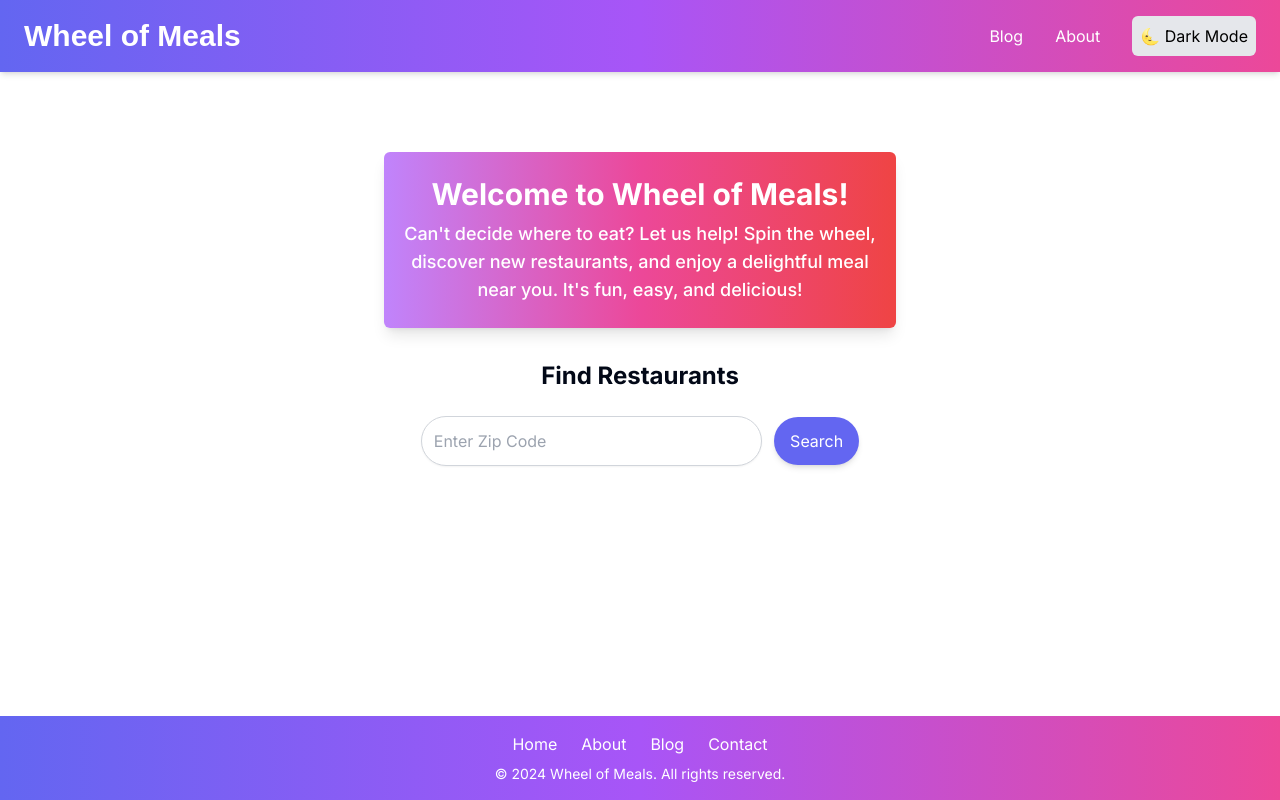
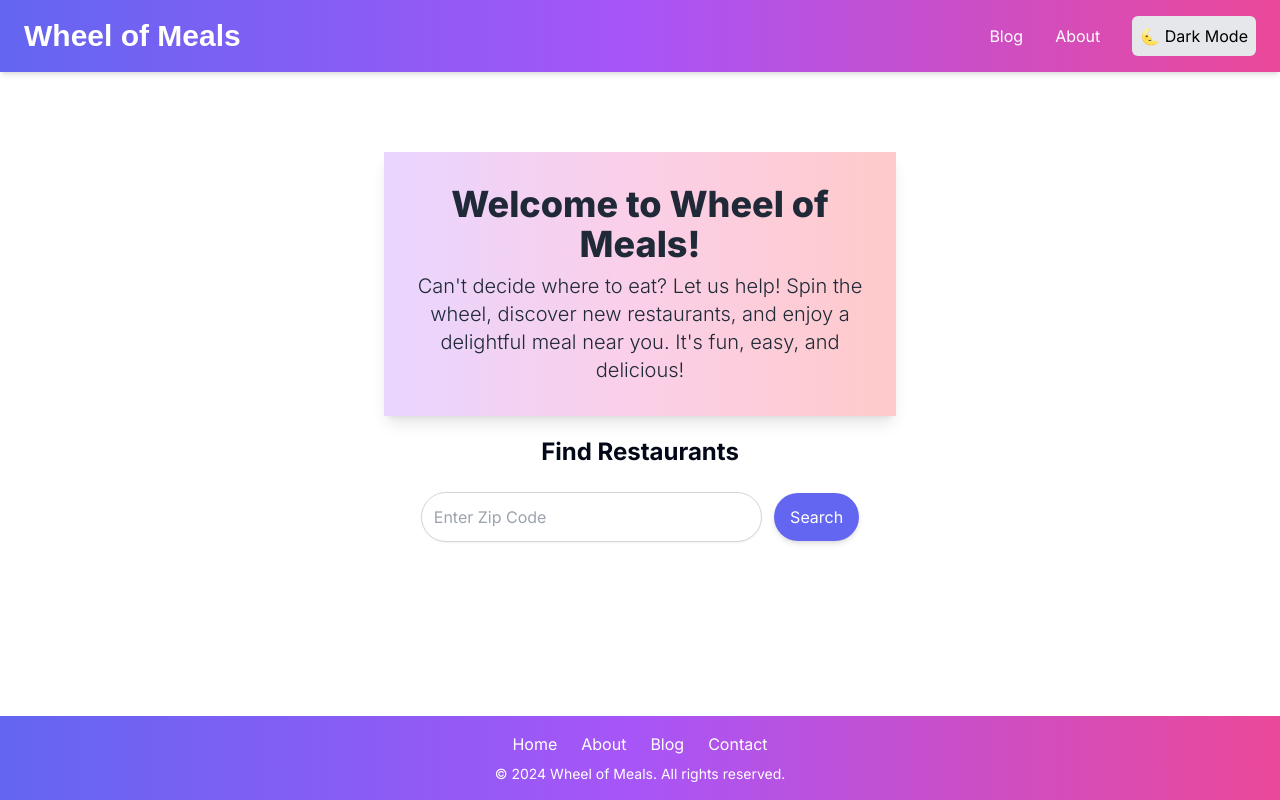
Before and after one commit to omeryildirim0/wheel, a Next.js app: page / in a window 1280 px wide. Built offline with nearby package versions, Linux system fonts and the light colour scheme.

Commit message:
new header main

```diff
--- a/components/HeaderMain.tsx
+++ b/components/HeaderMain.tsx
@@ -1,8 +1,8 @@
 const HeaderMain = () => {
     return (
-      <div className="bg-gradient-to-r from-purple-400 via-pink-500 to-red-500 text-white text-center py-6 px-4 rounded-md shadow-lg mb-8">
-        <h1 className="text-3xl font-bold mb-2">Welcome to Wheel of Meals!</h1>
-        <p className="text-lg font-medium">
+      <div className="bg-gradient-to-r from-purple-200 via-pink-200 to-red-200 text-gray-800 text-center py-8 px-6 shadow-lg w-full">
+        <h1 className="text-4xl font-extrabold mb-2">Welcome to Wheel of Meals!</h1>
+        <p className="text-xl font-light">
           Can't decide where to eat? Let us help! Spin the wheel, discover new restaurants, and enjoy a delightful meal near you. It's fun, easy, and delicious!
         </p>
       </div>
```
